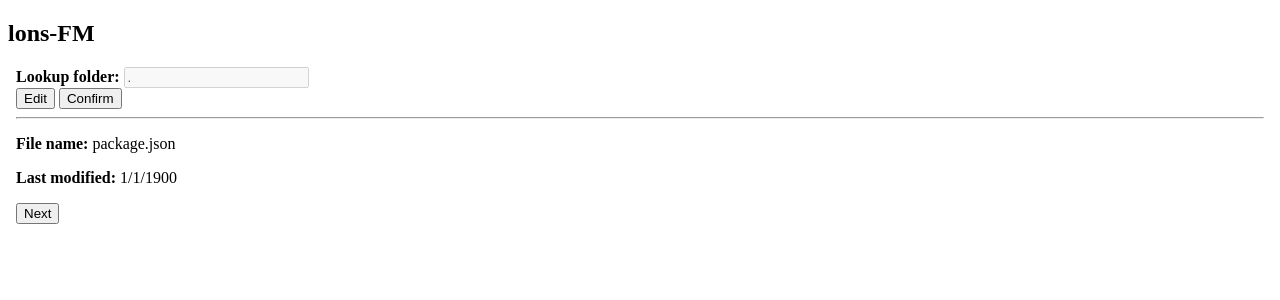
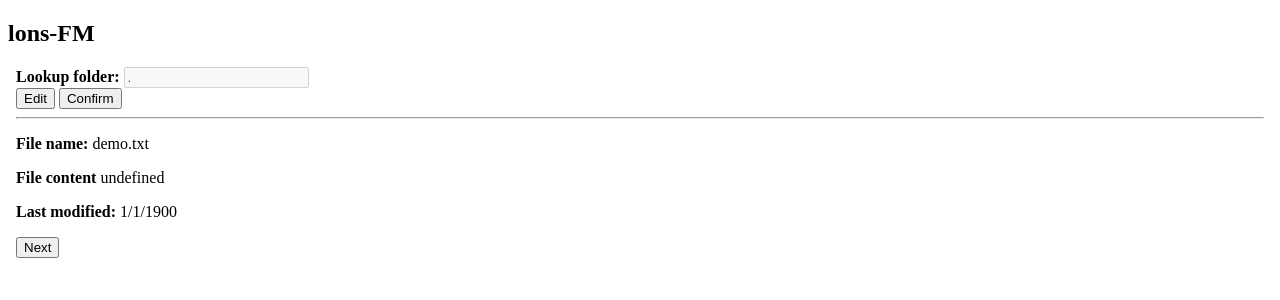
Before and after one commit to lonskyne/lons-FM, a SvelteKit app: page / in a window 1280 px wide. Shown: the top 300 px of the page. Built offline with nearby package versions, Linux system fonts and the light colour scheme.

Commit message:
Work in progress on file content reading

```diff
--- a/src/routes/+page.server.js
+++ b/src/routes/+page.server.js
@@ -1,12 +1,11 @@
-var files
 import fs from 'fs'
 import promisify from 'util'
 
 
 export async function load()
 {
-	var data = await fs.promises.readdir('.')
-	return { data }
+	var fileNames = await fs.promises.readdir('.')
+	var fileData = await fs.promises.readFile("./demo.txt")
+	console.log(fileData)
+	return { fileNames }
 }
-
-export var files
--- a/src/routes/+page.svelte
+++ b/src/routes/+page.svelte
@@ -8,11 +8,12 @@
 	let i = 0;
 	let inputDisabled = true;
 
-	$: filename = data.data[i]
-	let lastmod = "1/1/1900"
+	$: filename = data.fileNames[i];
+	let fileContent = data.fileData;
+	let lastmod = "1/1/1900";
 
 	function nextFile() {
-		if(i < data.data.length-1)
+		if(i < data.fileNames.length-1)
 		{
 			i++;
 		}
@@ -42,6 +43,7 @@
 
 	<form>
 		<p><b>File name:</b> {filename}</p>
+		<p><b>File content</b> {fileContent}</p>
 		<p><b>Last modified:</b> {lastmod}</p>
 		<button on:click="{nextFile}">Next</button>
 	</form>
```
Also changed, not shown: demo.txt (added).
